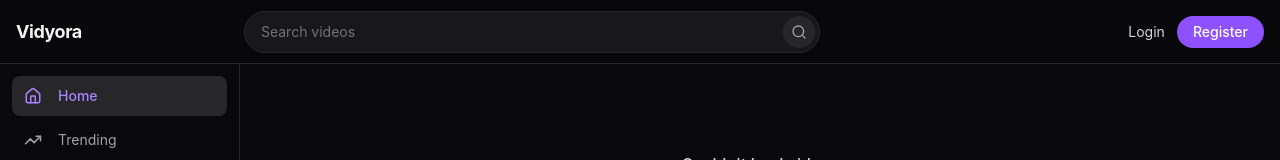
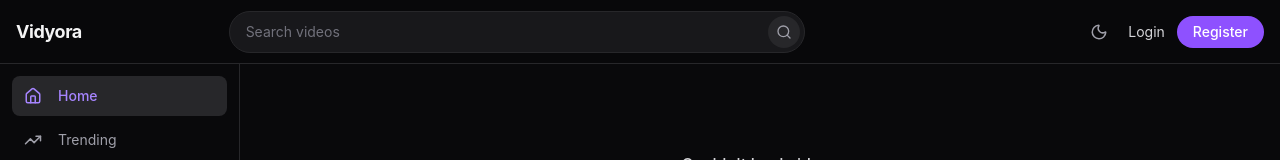
Before and after one commit to Aabhas117/Vidyora-, a React (Vite) app in the folder client/: page / in a window 1280 px wide. Shown: the top 160 px of the page. Built offline with nearby package versions, Linux system fonts and the light colour scheme; no server answers.

Commit message:
feat(client): add theme toggle button to header with dark/light mode persistence

```diff
--- a/client/src/App.jsx
+++ b/client/src/App.jsx
@@ -1,6 +1,7 @@
 import { useState } from "react";
 import { BrowserRouter, Routes, Route } from "react-router-dom";
 import { AuthProvider } from "./Context/AuthContext";
+import { ThemeProvider } from "./Context/ThemeContext";
 import Navbar from "./Components/Navbar";
 import Sidebar from "./Components/Sidebar";
 import ProtectedRoute from "./Components/ProtectedRoute";
@@ -30,6 +31,7 @@ export default function App() {
 
   return (
     <BrowserRouter>
+      <ThemeProvider>
         <AuthProvider>
           <HistoryProvider>
             <LikeProvider>
@@ -135,6 +137,7 @@ export default function App() {
           </LikeProvider>
         </HistoryProvider>
       </AuthProvider>
+    </ThemeProvider>
   </BrowserRouter>
   );
 }
--- a/client/src/Components/Navbar.jsx
+++ b/client/src/Components/Navbar.jsx
@@ -2,6 +2,7 @@ import { useState } from "react";
 import { Link, useNavigate } from "react-router-dom";
 import { Search as SearchIcon, Menu, LogOut, Upload } from "lucide-react";
 import { useAuth } from "../Hooks/useAuth";
+import ThemeToggle from "./ThemeToggle";
 
 export default function Navbar({ onMenuClick }) {
   const { user, isAuthenticated, logout } = useAuth();
@@ -52,6 +53,7 @@ export default function Navbar({ onMenuClick }) {
         </form>
 
         <div className="ml-auto flex items-center gap-3">
+          <ThemeToggle />
           {isAuthenticated ? (
             <>
               <Link
--- /dev/null
+++ b/client/src/Components/ThemeToggle.jsx
@@ -0,0 +1,20 @@
+import { Moon, Sun } from "lucide-react";
+import { useTheme } from "../Context/ThemeContext";
+
+export default function ThemeToggle() {
+  const { theme, toggleTheme } = useTheme();
+
+  const isDark = theme === "dark";
+  const label = isDark ? "Switch to light mode" : "Switch to dark mode";
+
+  return (
+    <button
+      onClick={toggleTheme}
+      title={label}
+      aria-label={label}
+      className="p-2 rounded-full text-zinc-400 hover:text-violet-400 hover:bg-zinc-800 transition-colors focus:outline-none focus-visible:ring-2 focus-visible:ring-violet-500 cursor-pointer flex items-center justify-center shrink-0"
+    >
+      {isDark ? <Moon size={18} /> : <Sun size={18} />}
+    </button>
+  );
+}
--- /dev/null
+++ b/client/src/Context/ThemeContext.jsx
@@ -0,0 +1,43 @@
+import { createContext, useContext, useState, useEffect } from "react";
+
+const ThemeContext = createContext();
+
+export const ThemeProvider = ({ children }) => {
+  const [theme, setTheme] = useState(() => {
+    const savedTheme = localStorage.getItem("vidyora-theme");
+    if (savedTheme === "light" || savedTheme === "dark") {
+      return savedTheme;
+    }
+    return "dark";
+  });
+
+  useEffect(() => {
+    const root = document.documentElement;
+    if (theme === "dark") {
+      root.classList.add("dark");
+      root.classList.remove("light");
+    } else {
+      root.classList.add("light");
+      root.classList.remove("dark");
+    }
+    localStorage.setItem("vidyora-theme", theme);
+  }, [theme]);
+
+  const toggleTheme = () => {
+    setTheme((prevTheme) => (prevTheme === "dark" ? "light" : "dark"));
+  };
+
+  return (
+    <ThemeContext.Provider value={{ theme, toggleTheme }}>
+      {children}
+    </ThemeContext.Provider>
+  );
+};
+
+export const useTheme = () => {
+  const context = useContext(ThemeContext);
+  if (!context) {
+    throw new Error("useTheme must be used within a ThemeProvider");
+  }
+  return context;
+};
--- a/client/src/index.css
+++ b/client/src/index.css
@@ -1 +1,21 @@
 @import "tailwindcss";
+
+@custom-variant dark (&:where(.dark, .dark *));
+
+html.light {
+  color-scheme: light;
+  --color-zinc-950: #f8fafc;
+  --color-zinc-900: #ffffff;
+  --color-zinc-800: #f1f5f9;
+  --color-zinc-700: #e2e8f0;
+  --color-zinc-600: #cbd5e1;
+  --color-zinc-500: #64748b;
+  --color-zinc-400: #475569;
+  --color-zinc-300: #334155;
+  --color-zinc-200: #1e293b;
+  --color-zinc-100: #0f172a;
+}
+
+html.dark {
+  color-scheme: dark;
+}
```
Lines whose indentation alone changed are shown as unchanged.
